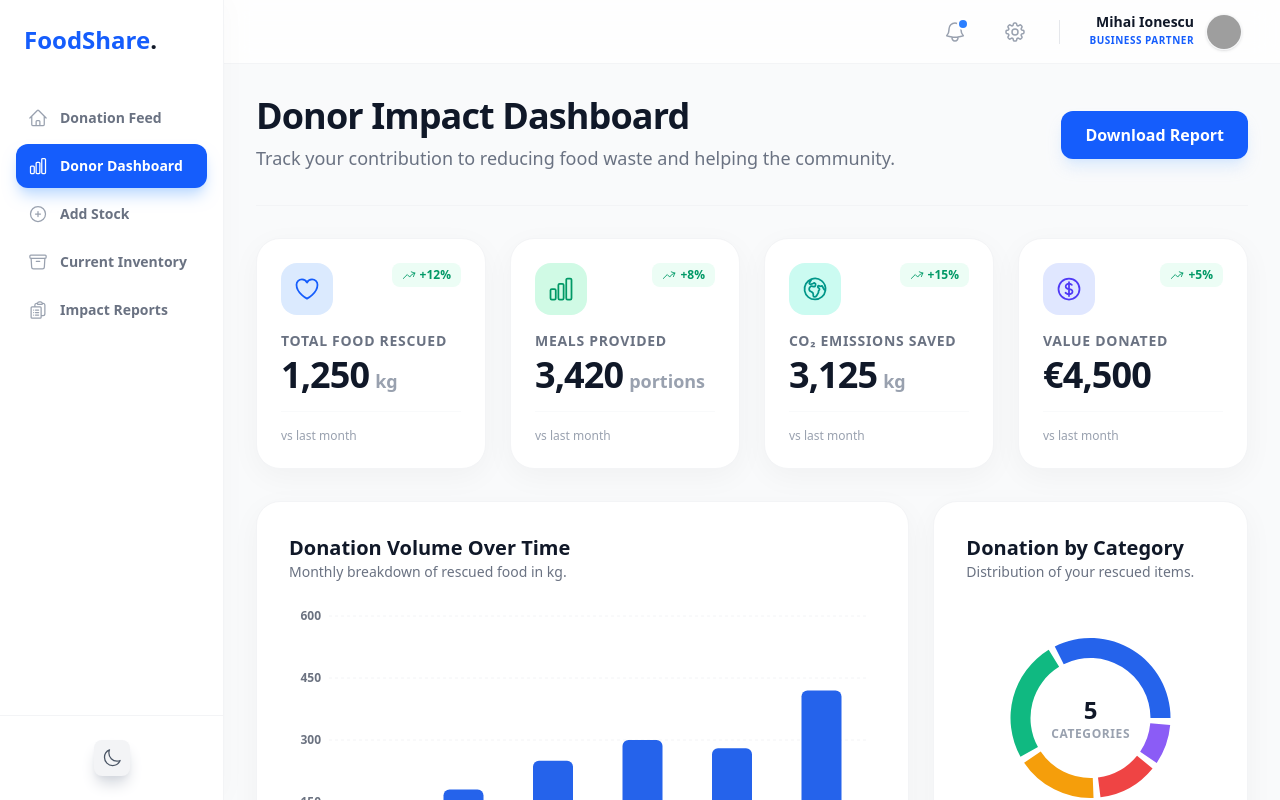
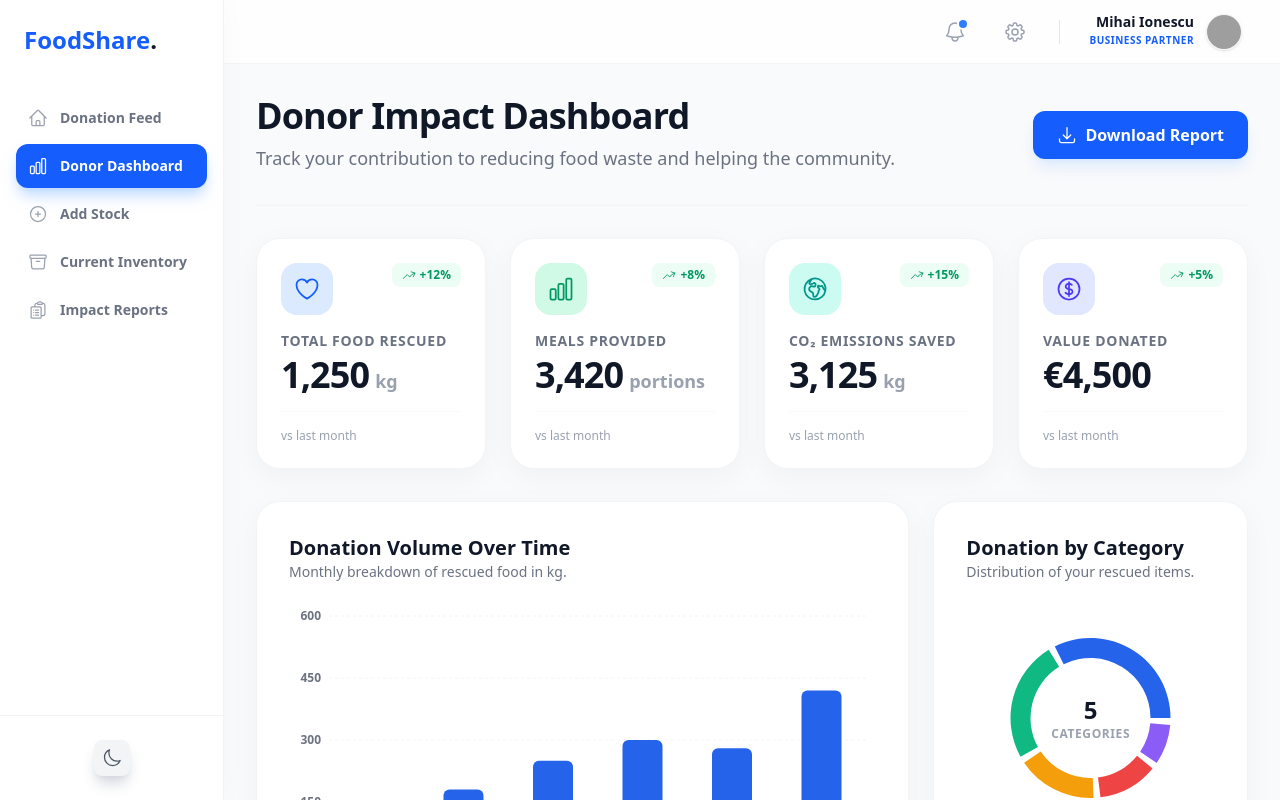
Before and after one commit to LeoMurjinschi/VLM, a React (Vite) app: page /dashboard in a window 1280 px wide. Built offline with nearby package versions, Linux system fonts and the light colour scheme; grey boxes are pictures that could not be loaded.

Commit message:
added report download functionality to DonorDashboard

```diff
--- a/src/pages/DonorDashboard.tsx
+++ b/src/pages/DonorDashboard.tsx
@@ -1,12 +1,49 @@
-import React from 'react';
+import React, { useState } from 'react';
 import { useTheme } from '../hooks/useTheme';
-import { MOCK_STATS } from '../_mock/dashboard';
+import { MOCK_STATS, BAR_DATA } from '../_mock/dashboard';
 import StatCard from '../components/UI/StatCard';
 import ImpactCharts from '../components/ImpactCharts';
 import RecentActivity from '../components/RecentActivity';
+import { toast } from 'react-toastify';
+import { ArrowDownTrayIcon } from '@heroicons/react/24/outline';
 
 const DonorDashboard: React.FC = () => {
   const { theme } = useTheme();
+  const [isDownloading, setIsDownloading] = useState(false);
+
+
+  const handleDownloadReport = () => {
+    setIsDownloading(true);
+
+
+    setTimeout(() => {
+      try {
+
+        const headers = "Month,Donations (kg)\n";
+        const rows = BAR_DATA.map(item => `${item.name},${item.donations}`).join('\n');
+        const csvContent = headers + rows;
+
+
+        const blob = new Blob([csvContent], { type: 'text/csv;charset=utf-8;' });
+        const url = URL.createObjectURL(blob);
+
+
+        const link = document.createElement('a');
+        link.href = url;
+        link.setAttribute('download', `FoodShare_Impact_Report_${new Date().toISOString().split('T')[0]}.csv`);
+        document.body.appendChild(link);
+        link.click();
+        document.body.removeChild(link);
+
+
+        toast.success('Report downloaded successfully! 📊');
+      } catch (error) {
+        toast.error('Failed to generate report.');
+      } finally {
+        setIsDownloading(false);
+      }
+    }, 1000);
+  };
 
   return (
     <div className={`space-y-8 max-w-7xl mx-auto min-h-screen relative pb-10 ${
@@ -31,8 +68,27 @@ const DonorDashboard: React.FC = () => {
             </p>
           </div>
 
-          <button className="flex items-center justify-center gap-2 px-6 py-3 text-white bg-blue-600 hover:bg-blue-700 font-bold rounded-xl shadow-lg shadow-blue-200/50 active:scale-[0.98] transition-all w-full md:w-auto">
-             Download Report
+
+          <button
+            onClick={handleDownloadReport}
+            disabled={isDownloading}
+            className={`flex items-center justify-center gap-2 px-6 py-3 text-white font-bold rounded-xl shadow-lg transition-all active:scale-[0.98] w-full md:w-auto ${
+              isDownloading
+                ? 'bg-blue-400 cursor-not-allowed shadow-none'
+                : 'bg-blue-600 hover:bg-blue-700 shadow-blue-200/50'
+            }`}
+          >
+             {isDownloading ? (
+                <>
+                  <div className="w-5 h-5 border-2 border-white border-t-transparent rounded-full animate-spin" />
+                  <span>Generating...</span>
+                </>
+             ) : (
+                <>
+                  <ArrowDownTrayIcon className="w-5 h-5" />
+                  <span>Download Report</span>
+                </>
+             )}
           </button>
         </div>
       </div>
```
